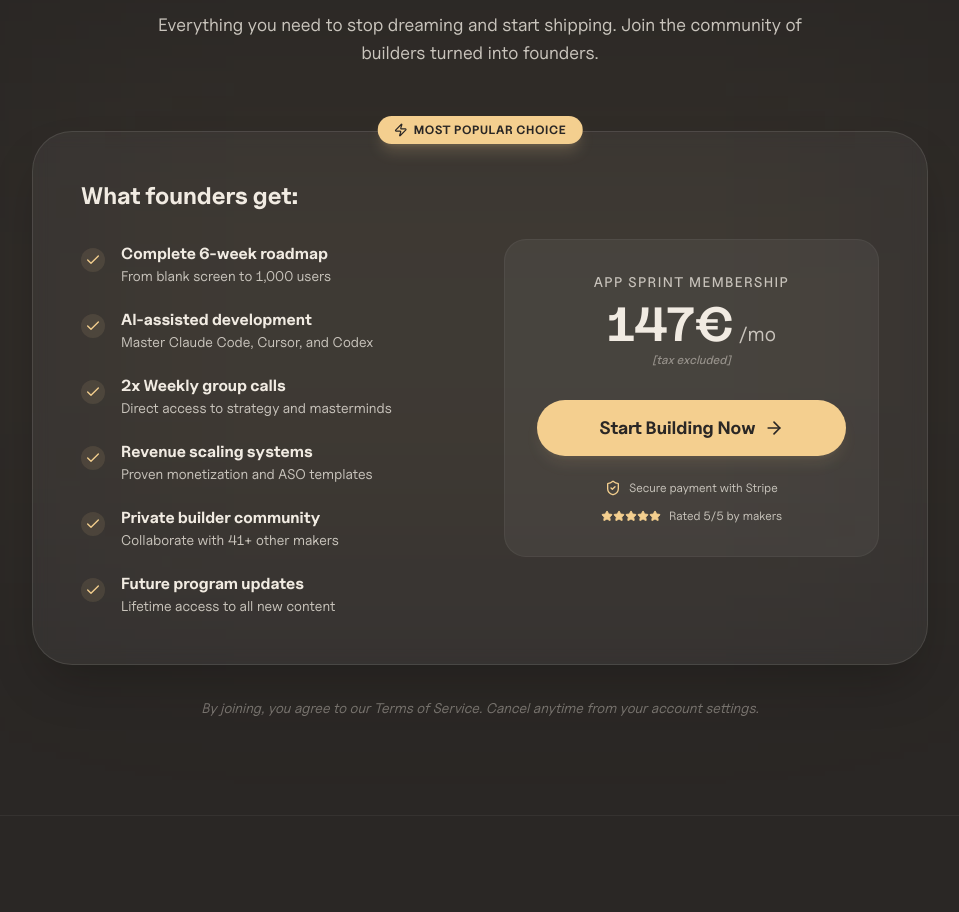
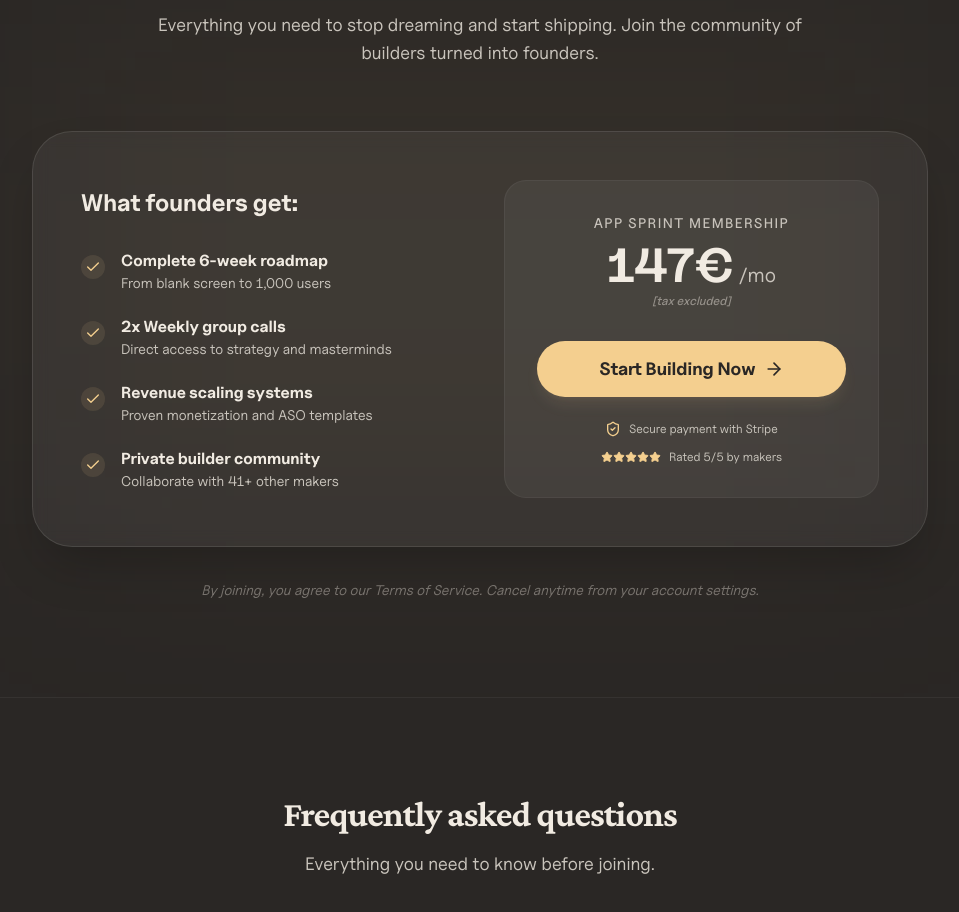
Before and after one commit to dev-err418/tap-and-swipe, a Next.js app: page /app-sprint in a window 1280 px wide. Shown: the part 6204-7116 px from the top of the page, without its empty margins (160-1119 px from the left). Built offline with nearby package versions, Linux system fonts and the light colour scheme.

Commit message:
refactor: refine Pricing features and remove popular badge

```diff
--- a/components/Pricing.tsx
+++ b/components/Pricing.tsx
@@ -1,15 +1,13 @@
 "use client";
 
 import { motion } from "framer-motion";
-import { Check, ArrowRight, Star, ShieldCheck, Zap } from "lucide-react";
+import { Check, ArrowRight, Star, ShieldCheck } from "lucide-react";
 
 const features = [
     { title: "Complete 6-week roadmap", description: "From blank screen to 1,000 users" },
-    { title: "AI-assisted development", description: "Master Claude Code, Cursor, and Codex" },
     { title: "2x Weekly group calls", description: "Direct access to strategy and masterminds" },
     { title: "Revenue scaling systems", description: "Proven monetization and ASO templates" },
     { title: "Private builder community", description: "Collaborate with 41+ other makers" },
-    { title: "Future program updates", description: "Lifetime access to all new content" },
 ];
 
 const Pricing = () => {
@@ -35,11 +33,7 @@ const Pricing = () => {
                         viewport={{ once: true }}
                         className="relative rounded-[40px] border border-white/10 bg-white/5 p-8 md:p-12 shadow-2xl backdrop-blur-sm"
                     >
-                        {/* Popular Badge */}
-                        <div className="absolute -top-4 left-1/2 -translate-x-1/2 inline-flex items-center gap-1.5 rounded-full bg-[#f4cf8f] px-4 py-1.5 text-xs font-bold uppercase tracking-wider text-[#2a2725] shadow-lg shadow-[#f4cf8f]/20">
-                            <Zap className="h-3.5 w-3.5" />
-                            Most Popular Choice
-                        </div>
+
 
                         <div className="grid md:grid-cols-2 gap-12 items-center">
                             {/* Left: Features */}
```
